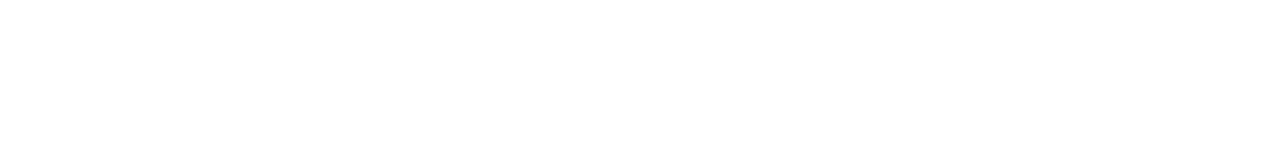
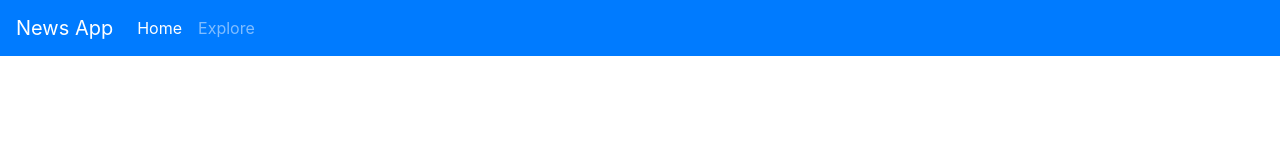
Before and after one commit to kairias97/NewsApp, a website: page NewsApp.Client/public/index.html in a window 1280 px wide. Drawn offline with nearby package versions, Linux system fonts and the light colour scheme; some packages are replaced by stand-ins of ours.

Commit message:
Added navbar and ngview for template rendering with the routes.

```diff
--- a/NewsApp.Client/public/index.html
+++ b/NewsApp.Client/public/index.html
@@ -15,7 +15,25 @@
 <body>
 
     <div ng-app='newsApp'>
+        <nav class="navbar navbar-expand-lg navbar-dark bg-primary">
+            <a class="navbar-brand" href="#">News App</a>
+            <button class="navbar-toggler" type="button" data-toggle="collapse" data-target="#navbarNav" aria-controls="navbarNav" aria-expanded="false" aria-label="Toggle navigation">
+                <span class="navbar-toggler-icon"></span>
+            </button>
+            <div class="collapse navbar-collapse" id="navbarNav">
+                <ul class="navbar-nav">
+                    <li class="nav-item active">
+                        <a class="nav-link" href="/">Home <span class="sr-only">(current)</span></a>
+                    </li>
+                    <li class="nav-item">
+                        <a class="nav-link" href="/explore">Explore</a>
+                    </li>
+                </ul>
+            </div>
+        </nav>
+        <div class="container" ng-view>
 
+        </div>
     </div>
 
 
```
